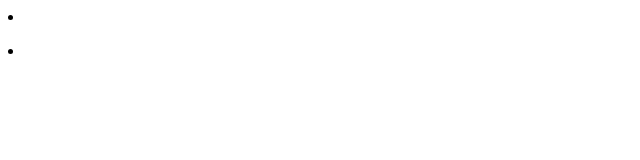
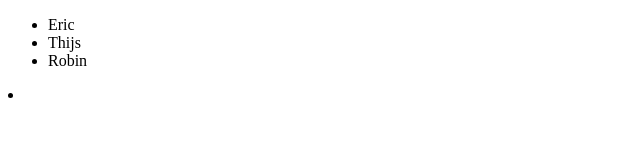
Before and after one commit to Macklemoer/testgit, a plain HTML site: page index.html in a window 1280 px wide. Shown: the whole page, without its empty margins (0-640 px from the left). Drawn offline with Linux system fonts and the light colour scheme.

Commit message:
Update index.html

```diff
--- a/index.html
+++ b/index.html
@@ -4,11 +4,11 @@
 	<title>test 2</title>
 </head>
 <body>
-<li>
-	<ul>
-
-	</ul>
-</li>
+<ul>
+	<li>Eric</li>
+	<li>Thijs</li>
+	<li>Robin</li>
+</ul>
 <li>
 	<ol>
 
```
